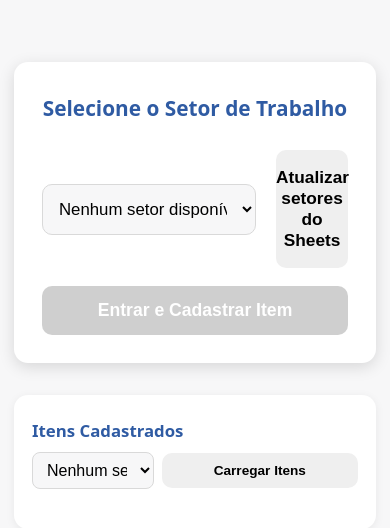
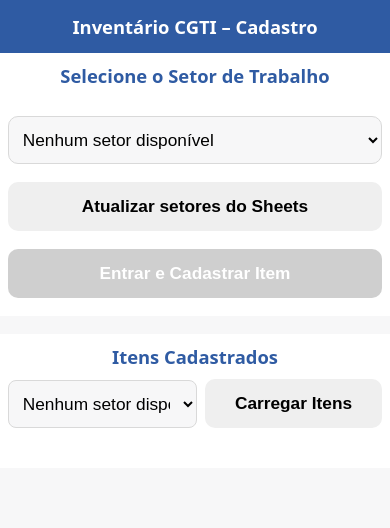
Before and after one commit to FernandoNandoz/Inventory, a plain HTML site: page index.html in a window 390 px wide. Drawn offline with Linux system fonts and the light colour scheme.

Commit message:
Ajustando Responsividade

```diff
--- a/index.html
+++ b/index.html
@@ -25,10 +25,11 @@
       padding: 0;
       padding: 10px 0;
     }
-    .btn-add-unidade {
+    .btn-add-unidade-atualizar {
       margin: 0;
       width: 35%;
       padding: 17px 0;
+      font-size: 0.85rem;
     }
     .btn-add-unidade-item {
       margin: 0;
@@ -110,12 +111,13 @@
   </style>
 </head>
 <body>
+  <header><h1>Inventário CGTI – Cadastro</h1></header>
   <main>
     <section class="setor-container">
       <h2>Selecione o Setor de Trabalho</h2>
       <div class="seletor-group">
         <select id="selectSetor"></select>
-        <button id="btnAtualizarSetores" type="button" class="btn-add-unidade">Atualizar setores do Sheets</button>
+        <button id="btnAtualizarSetores" type="button" class="btn-add-unidade-atualizar">Atualizar setores do Sheets</button>
       </div>
       <button id="btnEntrarCadastrar" class="btn-primary" disabled>Entrar e Cadastrar Item</button>
     </section>
--- a/styles.css
+++ b/styles.css
@@ -1,3 +1,65 @@
+/* Responsividade geral para todas as páginas (mobile/tablet) */
+@media (max-width: 700px) {
+    body, main {
+        padding: 0 !important;
+        margin: 0 !important;
+        max-width: 100vw !important;
+        background: var(--cinza-bg);
+    }
+    .setor-container, .itens-container, .card {
+        border-radius: 0 !important;
+        box-shadow: none !important;
+        padding: 10px 2vw !important;
+        margin: 0 0 18px 0 !important;
+        width: 100vw !important;
+        min-width: 0 !important;
+        max-width: 100vw !important;
+    }
+    .seletor-group, .itens-header {
+        flex-direction: column !important;
+        align-items: stretch !important;
+        gap: 10px !important;
+        width: 100% !important;
+    }
+    .btn-add-unidade-atualizar, .btn-add-unidade-item, #btnEntrarCadastrar, .btn-primary, .btn-secondary, button {
+        width: 100% !important;
+        min-width: 0 !important;
+        font-size: 1.08rem !important;
+        padding: 14px 0 !important;
+        margin: 0 0 8px 0 !important;
+    }
+    select, input, textarea {
+        width: 100% !important;
+        min-width: 0 !important;
+        font-size: 1.08rem !important;
+        padding: 12px 10px !important;
+        margin-bottom: 8px !important;
+    }
+    .filtro-setor {
+        width: 100% !important;
+        min-width: 0 !important;
+        margin-bottom: 8px !important;
+    }
+    table, .responsive-table {
+        font-size: 0.98rem !important;
+        min-width: 0 !important;
+        width: 100vw !important;
+        overflow-x: auto !important;
+        display: block !important;
+    }
+    th, td {
+        padding: 10px 6px !important;
+        font-size: 0.98rem !important;
+    }
+    h1, h2 {
+        font-size: 1.15rem !important;
+        text-align: center !important;
+    }
+    .img-thumb, .thumbs img {
+        width: 48px !important;
+        height: 48px !important;
+    }
+}
 /* Responsividade aprimorada para cadastro */
 @media (max-width: 767px) {
     .card {
```
Also changed, not shown: cadastro.js (+5 -5 lines).
